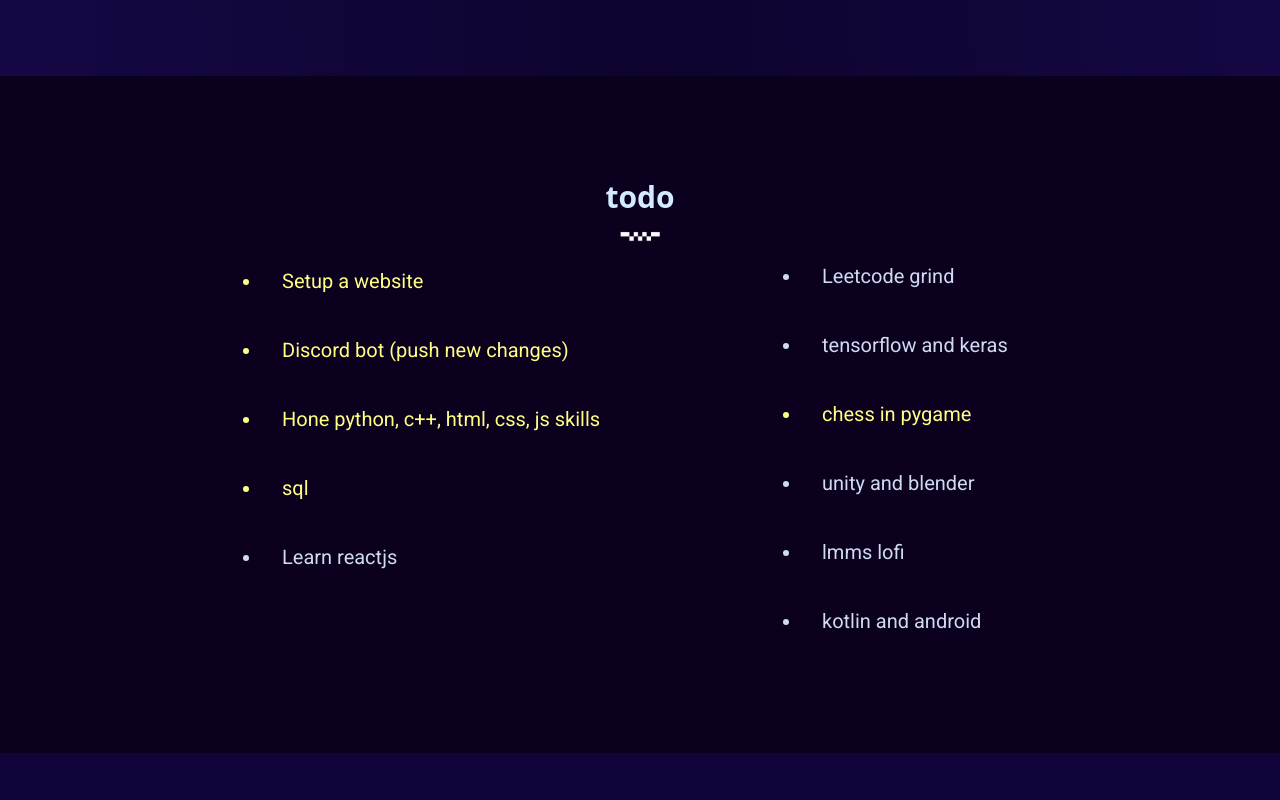
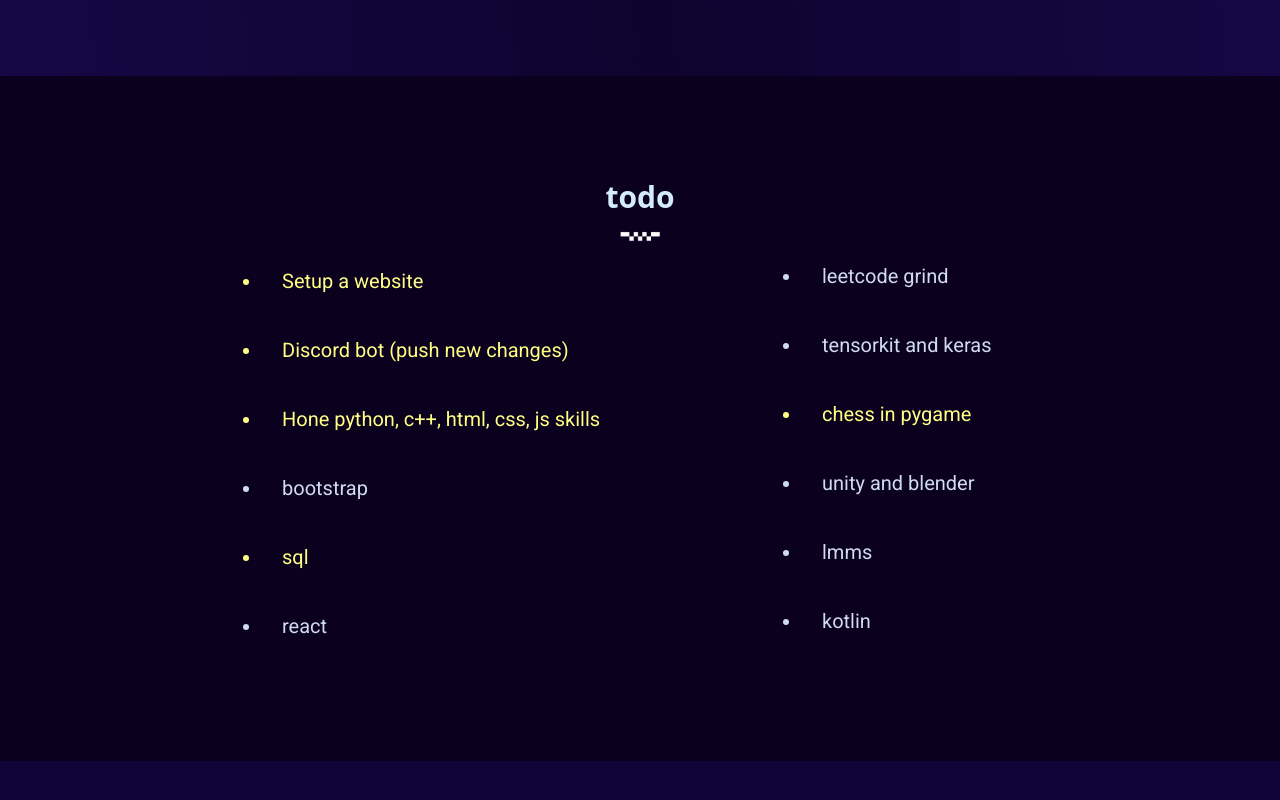
Before and after one commit to CryoSolace/CryoSolace.github.io, a plain HTML site: page main/main.html in a window 1280 px wide. Shown: the part 958-1758 px from the top of the page. Drawn offline with Linux system fonts and the light colour scheme.

Commit message:
More Updates

```diff
--- a/main/main.html
+++ b/main/main.html
@@ -28,7 +28,7 @@
             <h1>high school student, swe wannabe</h1>
             <img src="imgs\divider2.png" style="width:50px; margin:auto; display: block; padding-top: 10px;">
             <p class="txtc">hey there. im <span class="redacted">[redacted]</span> and im in year <span class="redacted">[redacted]</span>. ive finally chosen to major in cs. ive finally accepted that a <a href="#Portfolio">strong maths background</a>, a love for <a href="#Portfolio">problem-solving</a>, and a sprinkle of <a href="https://soundcloud.com/detcadersdilemma/tracks" target="_blank">creativity</a> would suit me best for cs rather than medicine.</p>
-            <p class="txtc">which is why... welcome to the portfolio site! it's fairly bare-bones as im still learning, while having to balance this with everything else, but im getting there.</p>
+            <p class="txtc">which is why i made a project site. it's fairly bare-bones as im still learning, while having to balance this with everything else, but im getting there.</p>
         </div>
 
 
@@ -53,14 +53,15 @@
                     <li class="ongoing">Setup a website</li>
                     <li class="ongoing">Discord bot (push new changes)</li>
                     <li class="ongoing">Hone python, c++, html, css, js skills</li>
+                    <li>bootstrap </li>
                     <li class="ongoing">sql</li>
-                    <li>Learn reactjs</li>
-                    <li>Leetcode grind</li>
-                    <li>tensorflow and keras</li>
+                    <li>react</li>
+                    <li>leetcode grind</li>
+                    <li>tensorkit and keras</li>
                     <li class="ongoing">chess in pygame</li>
                     <li>unity and blender</li>
-                    <li>lmms lofi</li>
-                    <li>kotlin and android</li>
+                    <li>lmms</li>
+                    <li>kotlin</li>
                 </ul>
             </div>
         </div>
```
